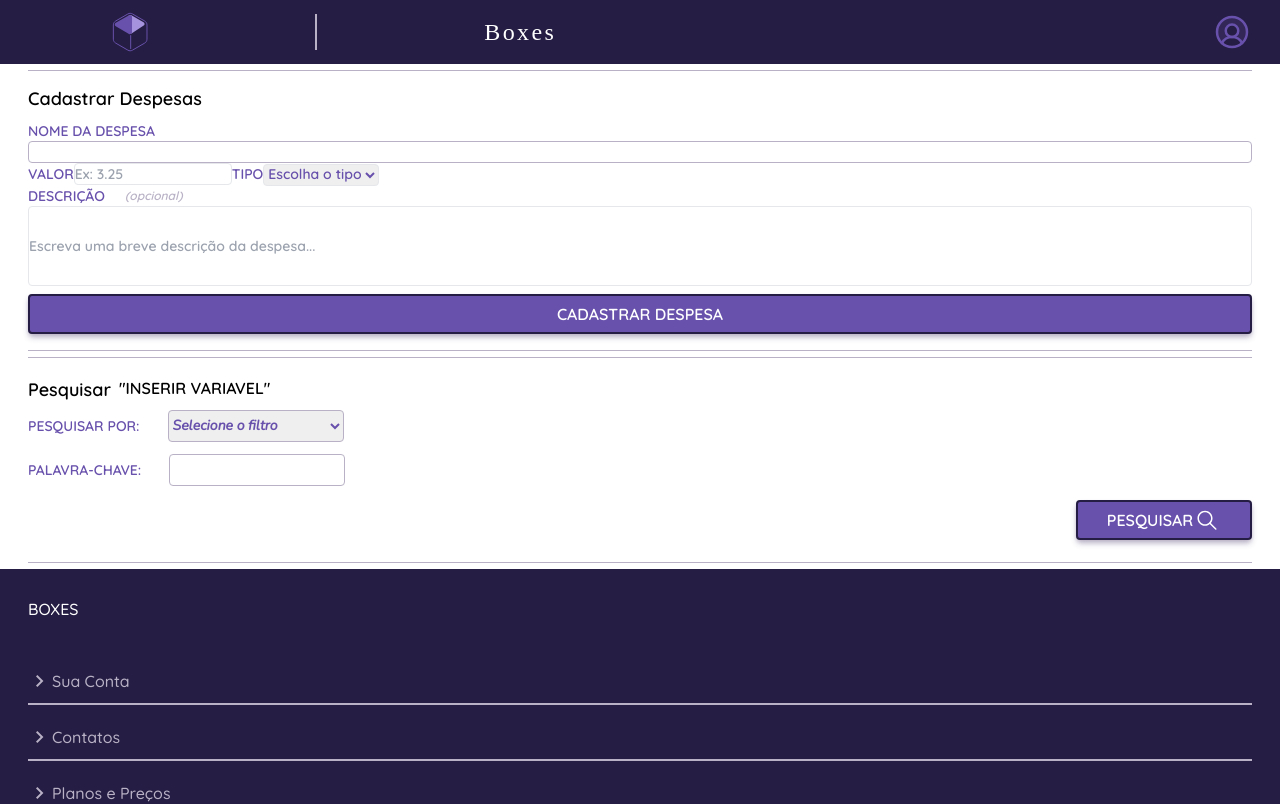
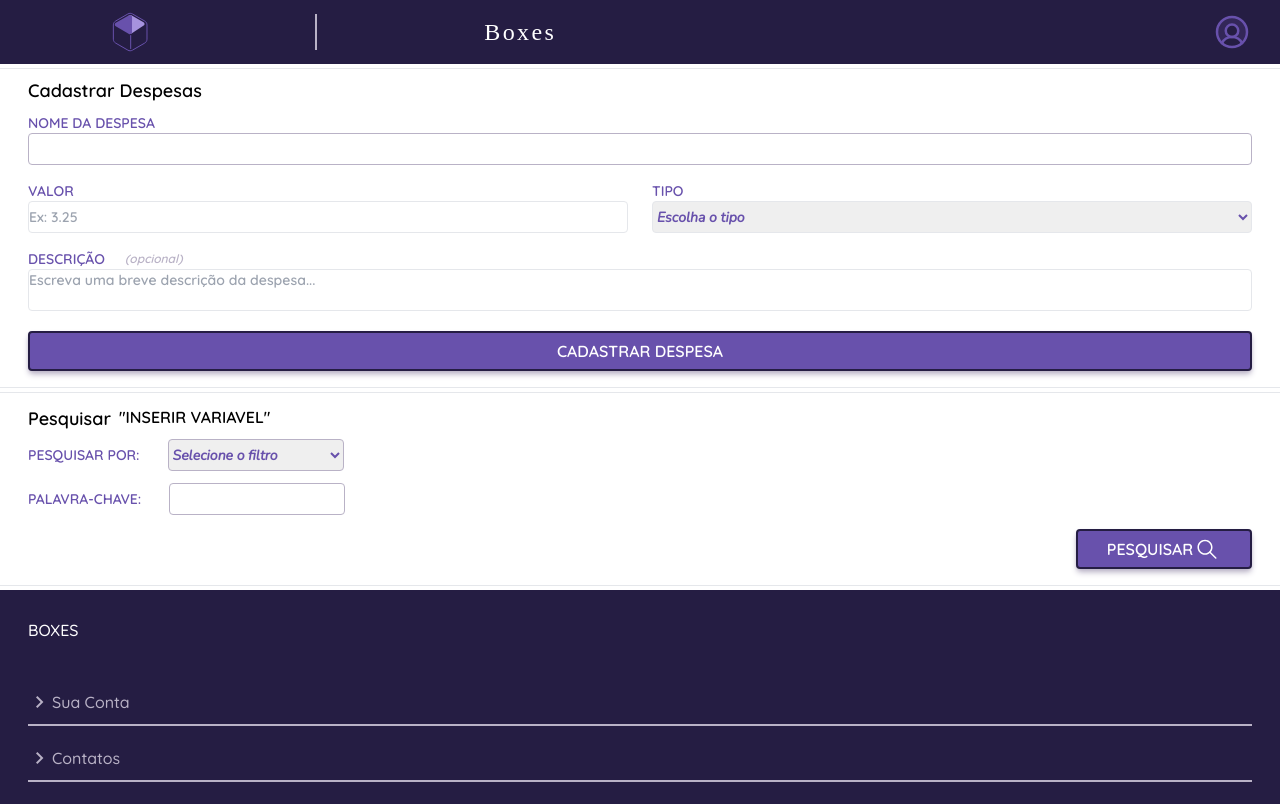
Before and after one commit to Full-Stack-Duck/Boxes, a React (Vite) app: page / in a window 1280 px wide. Shown: the top 804 px of the page. Built offline with nearby package versions, Linux system fonts and the light colour scheme; a web font is replaced by a local one.

Commit message:
corrigindo bordas em CadastrarDespesa e Pesquisa + estilização de CadastrarDespesa

```diff
--- a/src/components/CadastrarDespesas.tsx
+++ b/src/components/CadastrarDespesas.tsx
@@ -2,30 +2,34 @@
 
 export function CadastrarDespesa(){
     return(
-        <section className="flex-col px-7 bg-white font-quicksand font-semibold">
-            <div className="h-px bg-purple-light my-1.5"></div>
+        <section className="flex-col px-7 my-1 bg-white font-quicksand font-semibold border-y">
             <div>
                 <h3 className="text-lg py-2">Cadastrar Despesas</h3>
-                <div className="text-sm text-purple-medium">
-                    <article>
+                <div className=" flextext-sm text-purple-medium">
+                    <article className="mb-4 text-sm">
                         <label htmlFor="">NOME DA DESPESA</label>
-                        <input type="text" className="w-full border rounded border-purple-light" />
+                        <input type="text" className="w-full h-8 border rounded border-purple-light" />
                     </article>
-                    <article className="flex-wrap">
-                        <label className="" htmlFor="">VALOR</label>
-                        <input className="border rounded"type="number" placeholder="Ex: 3.25" />
-                        <label htmlFor="">TIPO</label>
-                        <select className="border rounded" name="" id="" >
-                            <option value="">Escolha o tipo</option>
-                            <option value="">Valor1</option>
-                            <option value="">Valor2</option>
-                            <option value="">Valor3</option>
-                        </select>
+                    <article className="flex mb-4 text-sm justify-between gap-x-6 max-w-full">
+                        <div className="flex flex-col w-1/2">
+                            <label className="" htmlFor="">VALOR</label>
+                            <input className="border rounded h-8" type="number" placeholder="Ex: 3.25" />
+                        </div>
+                        <div className="flex flex-col w-1/2">
+                            <label htmlFor="">TIPO</label>
+                            <select className="border rounded font-nunito h-8" name="" id="" >
+                                <option className="text-purple-light text-xs" value="">Escolha o tipo</option>
+                                <option value="">Fixa</option>
+                                <option value="">Variável</option>
+                                <option value="">Material</option>
+                                <option value="">Outros</option>
+                            </select>
+                        </div>
                     </article>
-                    <article className="flex flex-wrap items-center">
+                    <article className="flex flex-wrap items-center text-sm mb-5">
                         <label htmlFor="">DESCRIÇÃO</label>
                         <p className="italic pl-5 text-xs text-purple-light"> (opcional) </p>
-                        <input className="w-full h-20 border rounded" type="text" placeholder="Escreva uma breve descrição da despesa..." />
+                        <textarea className="w-full max-h-20 resize-none over-flow-y-auto border rounded" id="" name="" placeholder="Escreva uma breve descrição da despesa..." />
                     </article>
                 </div>
                 <div>
@@ -33,7 +37,6 @@ export function CadastrarDespesa(){
                         <img src="" alt="" />
                     </button>
                 </div>
-                <div className="h-px bg-purple-light my-1.5"></div>
             </div>
         </section>
     )
--- a/src/components/Pesquisar.tsx
+++ b/src/components/Pesquisar.tsx
@@ -3,8 +3,7 @@ import searchIcon from '../assets/searchIcon.svg'
 
 export function Pesquisar(){
     return(
-        <section className="flex-col px-7 bg-white font-quicksand font-semibold">
-            <div className="h-px bg-purple-light my-1.5"></div>
+        <section className="flex-col px-7 my-1 border-y bg-white font-quicksand font-semibold">
             <div className="flex pt-3">
                 <h3 className="text-lg pr-2">Pesquisar</h3>
                 <p>"INSERIR VARIAVEL"</p>
@@ -29,7 +28,6 @@ export function Pesquisar(){
                     <img className="w-5 h-5 mx-1 bg-purple-medium" src={searchIcon} alt="lupa_de_pesquisa" />
                 </button>
             </div>
-            <div className="h-px bg-purple-light my-1.5"></div>
         </section>
     )
 }
```
